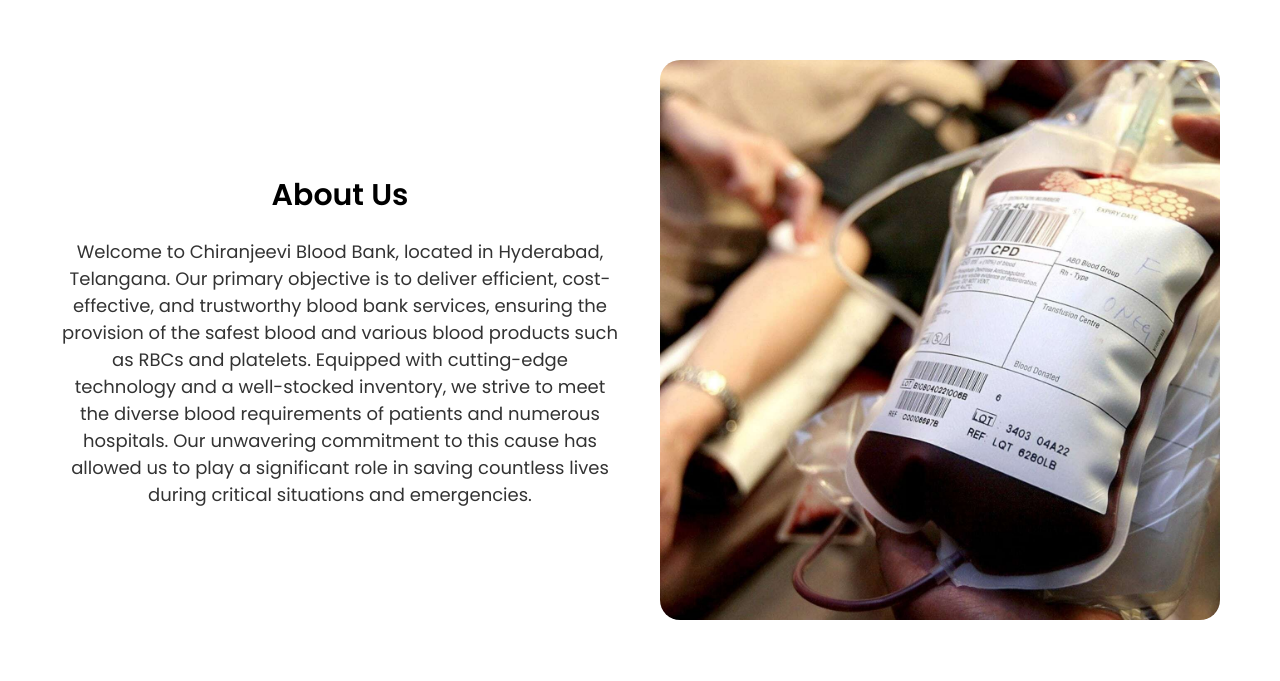
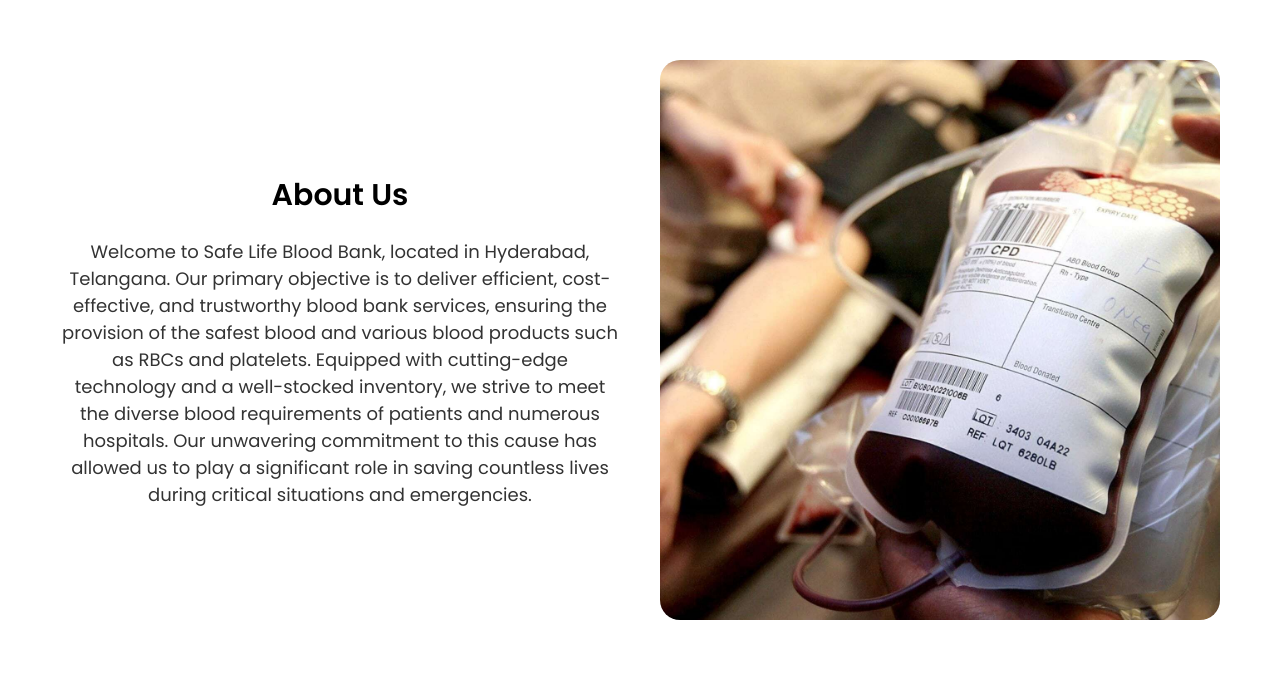
Before and after one commit to Abhiram0908/Blood_Bank, a Flask app: page / in a window 1280 px wide. Shown: the part 1360-2041 px from the top of the page. Run offline with Flask 3, Linux system fonts and the light colour scheme; some libraries are stand-ins or nearby versions; some web fonts are replaced.

Commit message:
changed blood bank name

```diff
--- a/templates/home.html
+++ b/templates/home.html
@@ -81,7 +81,7 @@
     <div class="about-content">
       <div class="about-text">
         <h2>About Us</h2>
-        <p>Welcome to Chiranjeevi Blood Bank, located in Hyderabad, Telangana. Our primary objective is to deliver
+        <p>Welcome to Safe Life Blood Bank, located in Hyderabad, Telangana. Our primary objective is to deliver
           efficient, cost-effective, and trustworthy blood bank services, ensuring the provision of the safest blood and
           various blood products such as RBCs and platelets. Equipped with cutting-edge technology and a well-stocked
           inventory, we strive to meet the diverse blood requirements of patients and numerous hospitals. Our unwavering
```
Also changed, not shown: static/images/nav_img.png (added).
